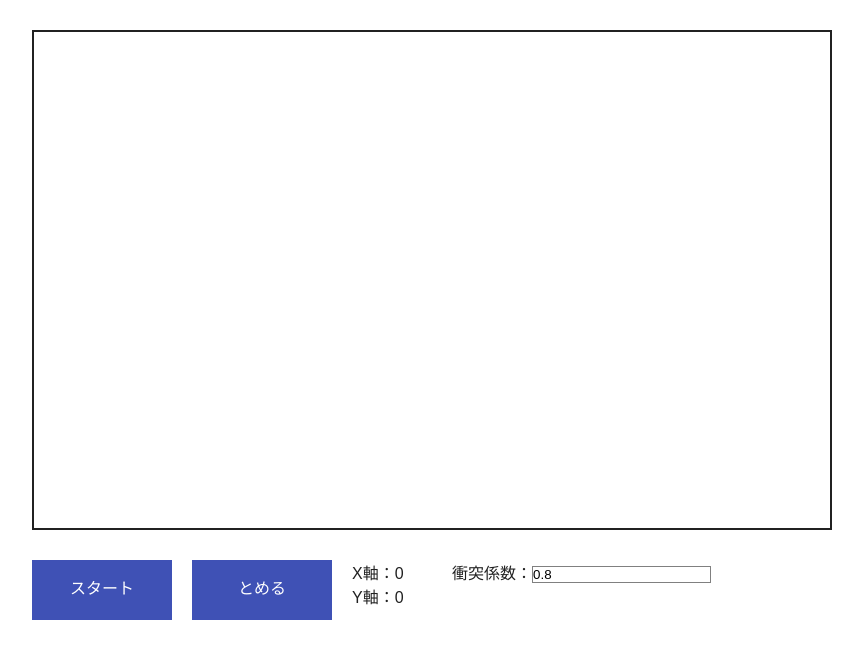
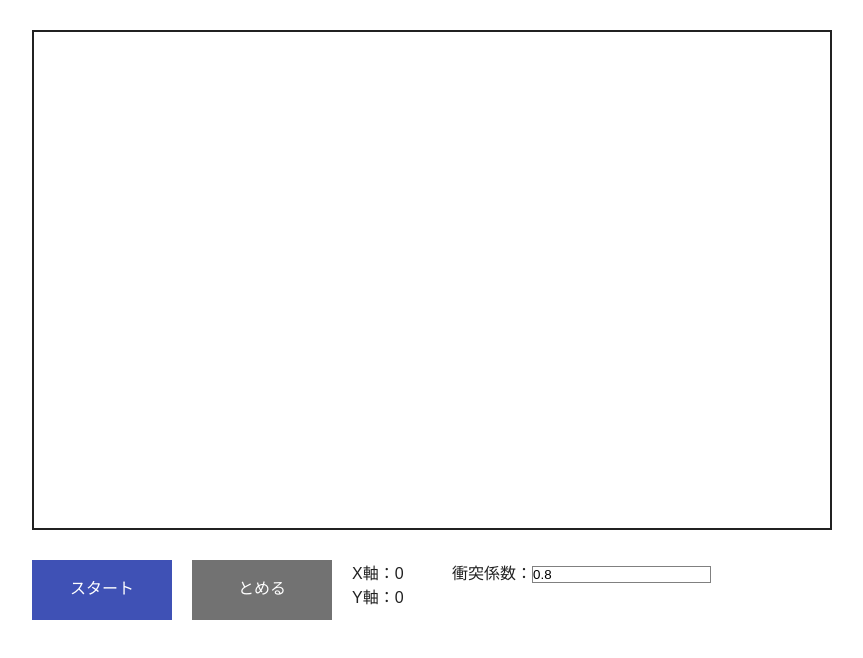
Before and after one commit to y-temp4/drop-simulation, a plain HTML site: page index.html in a window 1280 px wide. Shown: the whole page, without its empty margins (208-1071 px from the left). Drawn offline with Linux system fonts and the light colour scheme.

Commit message:
スペルミスとボタンの色を修正

```diff
--- a/style.css
+++ b/style.css
@@ -58,6 +58,10 @@ section {
   float: left;
 }
 
+.control {
+  background-color: #727272;
+}
+
 .option-box {
   float: left;
 }
```
Also changed, not shown: 1 other file.
